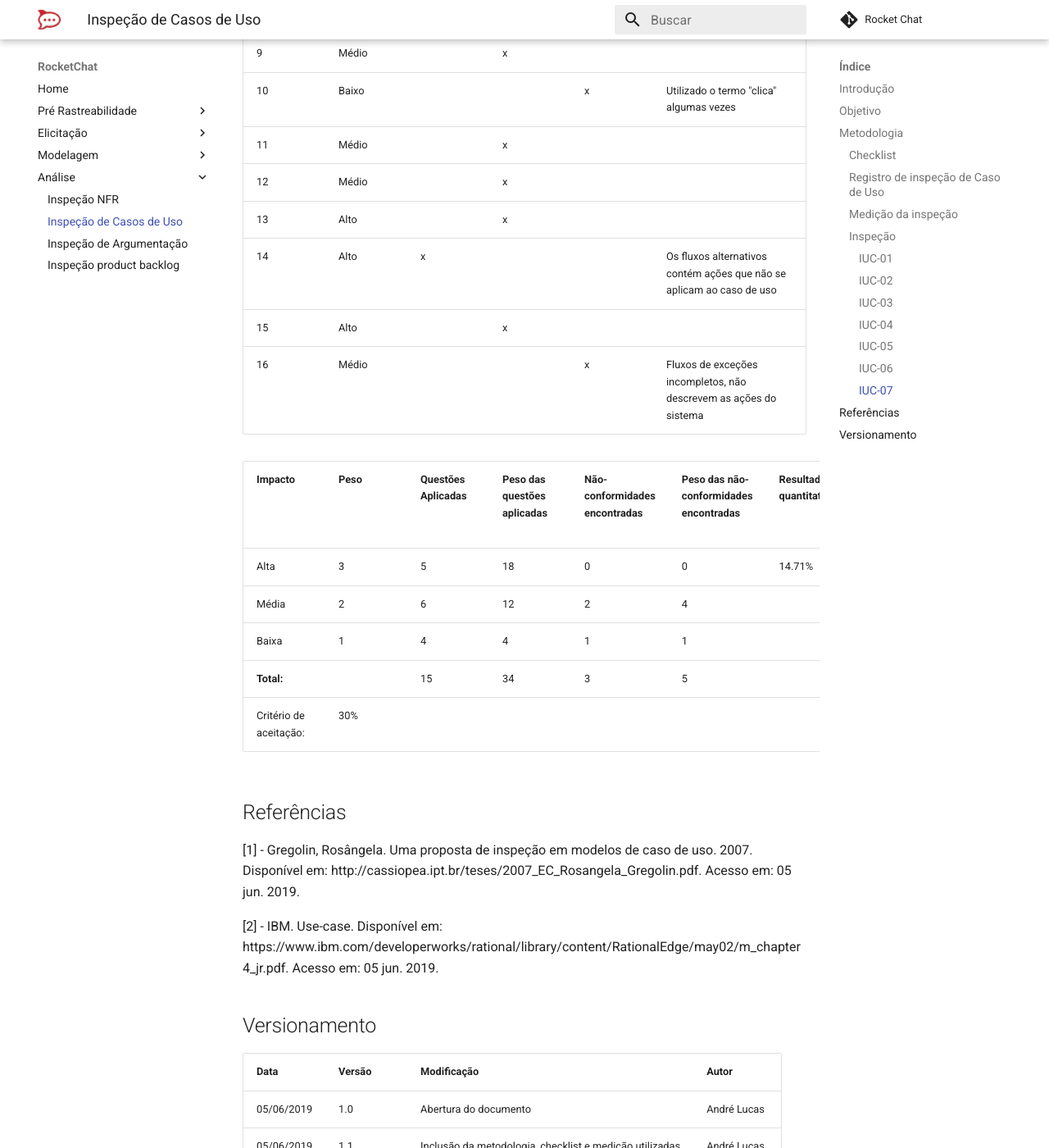
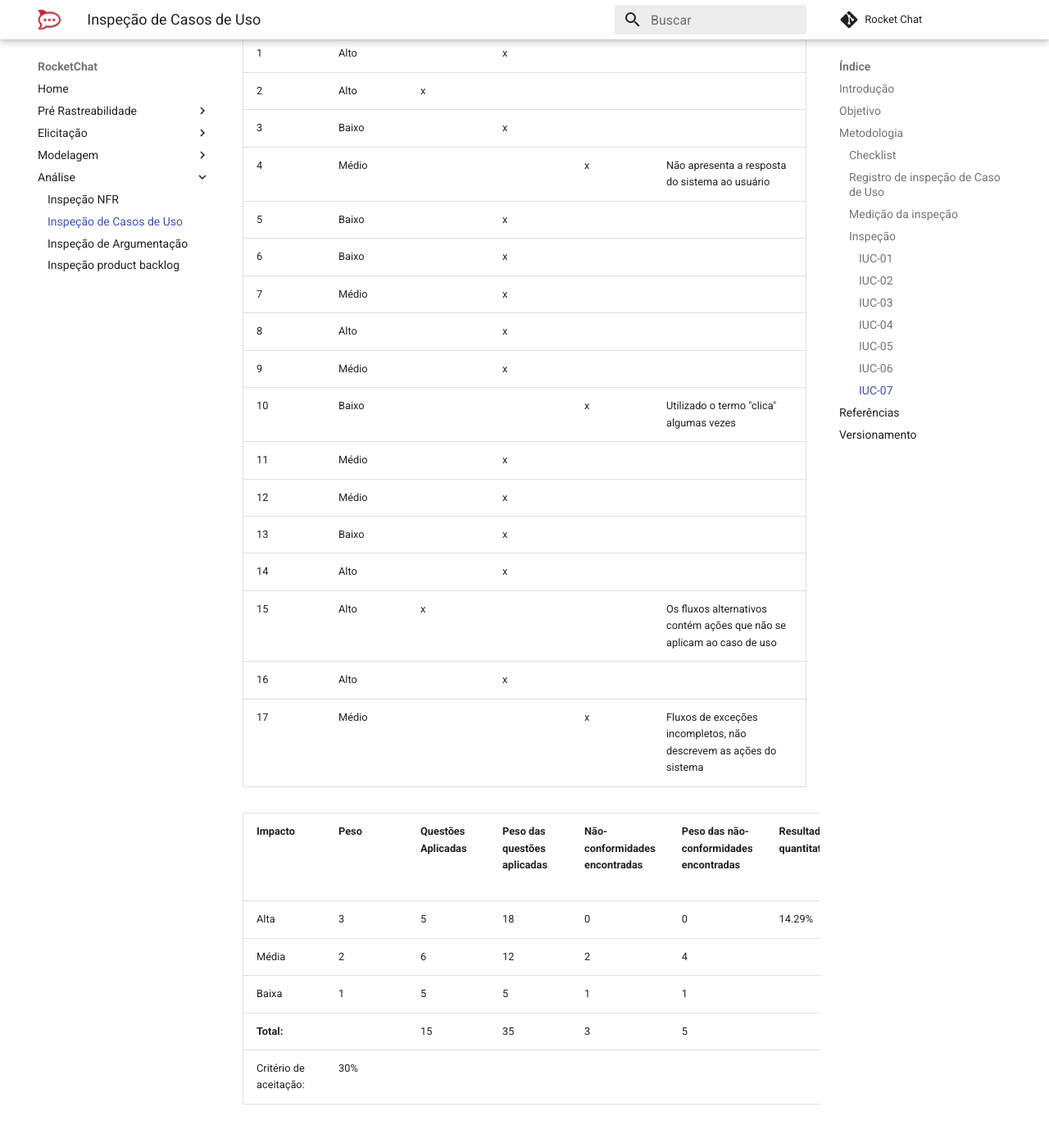
Before and after one commit to MarcosNBJ/2019.1-RocketChat, an MkDocs documentation site: the page built from docs/Análise/UC.md, in a window 1280 px wide and 1400 px high, scrolled down 13077 px. Shown: the whole window at 82% size. Built offline with MkDocs 1.6.1 and Material for MkDocs 9.7.7, drawn with Linux system fonts in a browser that asks for light colours; comment, search, counter and statistics services are not loaded; some of the changed text lies outside the part shown.

Commit message:
add novo criterio inspecao casos de uso

```diff
--- a/docs/Análise/UC.md
+++ b/docs/Análise/UC.md
@@ -30,10 +30,11 @@
 | 10 | São evitados termos que indicam a prematura especificação de interface, tais como “clicar” “botão” etc?| Baixo |
 | 11 | As funcionalidades se restringem ao quê o sistema deve fazer e não em como, evitando a definição explícita de código na especificação? | Médio |
 | 12 | A descrição evita requisitos de negócio sem ação direta ao sistema? | Médio |
-| 13 | O fluxo básico está aparentemente completo, isto é, há inexistência de evidências claras de incompleteza na especificação? | Alto |
-| 14 | O fluxo alternativo está aparentemente completo, isto é, há inexistência de evidências claras de incompleteza na especificação? | Alto |
-| 15 | As frases são numeradas para que possibilitem a rastreabilidade? | Alto |
-| 16 | Os fluxos de exceção são corretamente descritos?  | Médio |
+| 13 | Há presença de breve descrição de caso de uso, que especifique de forma clara o seu propósito? | Baixo |
+| 14 | O fluxo básico está aparentemente completo, isto é, há inexistência de evidências claras de incompleteza na especificação? | Alto |
+| 15 | O fluxo alternativo está aparentemente completo, isto é, há inexistência de evidências claras de incompleteza na especificação? | Alto |
+| 16 | As frases são numeradas para que possibilitem a rastreabilidade? | Alto |
+| 17 | Os fluxos de exceção são corretamente descritos?  | Médio |
 
 ### Registro de inspeção de Caso de Uso
 
@@ -58,10 +59,11 @@
 | 10 | Baixo |   |   |   |          |
 | 11 | Médio |   |   |   |          |
 | 12 | Médio |   |   |   |          |
-| 13 | Alto  |   |   |   |          |
+| 13 | Baixo |   |   |   |          |
 | 14 | Alto  |   |   |   |          |
 | 15 | Alto  |   |   |   |          |
-| 16 | Médio |   |   |   |          |
+| 16 | Alto  |   |   |   |          |
+| 17 | Médio |   |   |   |          |
 
 ### Medição da inspeção
 
@@ -72,8 +74,8 @@
 |----------|---|----|----|---|----|--------|---|
 |Alta      | 3 | 6  | 18 |   |    |        |Aprovado ou Reprovado |
 |Média     | 2 | 6  | 12 |   |    |        |   |
-|Baixa     | 1 | 4  | 4  |   |    |        |   |
-|**Total:**|   | 16 | 34 |   |    |        |   |
+|Baixa     | 1 | 5  | 5  |   |    |        |   |
+|**Total:**|   | 17 | 35 |   |    |        |   |
 |Critério de aceitação:|30%|
 
 ### Inspeção
@@ -86,31 +88,32 @@
 |:--:|:--:|:--:|
 |[EC1 - Fixar Mensagem](../Modelagem/especificacao.md#ec1)|05/06/2019|André Lucas|
 
-|Nº|Impacto|N/A|Sim|Não|Observação|
-|:--:|:--:|:--:|:--:|:--:|:--:|
-| 1  | Alto ||x|||
-| 2  | Alto |x||||
-| 3  | Baixo ||x|||
-| 4  | Médio |||x|Não apresenta a resposta do sistema|
-| 5  | Baixo ||x|||
-| 6  | Baixo ||x|||
-| 7  | Médio ||x|||
-| 8  | Alto ||x|||
-| 9  | Médio ||x|||
-| 10 | Baixo |||x|São utilizadas expressões que especifica a interface|
-| 11 | Médio ||x|||
-| 12 | Médio ||x|||
-| 13 | Alto ||x|||
-| 14 | Alto |x||||
-| 15 | Alto ||x|||
-| 16 | Médio |||x| Fluxos de exceções incompletos, não descrevem as ações do sistema |
+|Nº  |Impacto|N/A|Sim|Não|Observação|
+|:--:|:-----:|:-:|:-:|:-:|:--------:|
+| 1  | Alto  |   | x |   |          |
+| 2  | Alto  | x |   |   |          |
+| 3  | Baixo |   | x |   |          |
+| 4  | Médio |   |   | x | Não apresenta a resposta do sistema |
+| 5  | Baixo |   | x |   |          |
+| 6  | Baixo |   | x |   |          |
+| 7  | Médio |   | x |   |          |
+| 8  | Alto  |   | x |   |          |
+| 9  | Médio |   | x |   |          |
+| 10 | Baixo |   |   | x | São utilizadas expressões que especifica a interface |
+| 11 | Médio |   | x |   |          |
+| 12 | Médio |   | x |   |          |
+| 13 | Baixo |   | x |   |          |
+| 14 | Alto  |   | x |   |          |
+| 15 | Alto  | x |   |   |          |
+| 16 | Alto  |   | x |   |          |
+| 17 | Médio |   |   | x | Fluxos de exceções incompletos, não descrevem as ações do sistema |
 
 |Impacto|Peso|Questões Aplicadas|Peso das questões aplicadas|Não-conformidades encontradas|Peso das não-conformidades encontradas| Resultado quantitativo|Descrição do resultado quantitativo|
 |----------|---|----|----|---|---|--------|---|
-|Alta      | 3 | 6  | 18 | 0 | 0 | 14.71% | Aprovado |
+|Alta      | 3 | 6  | 18 | 0 | 0 | 14.29% | Aprovado |
 |Média     | 2 | 6  | 12 | 2 | 4 |        |   |
-|Baixa     | 1 | 4  | 4  | 1 | 1 |        |   |
-|**Total:**|   | 16 | 34 | 3 | 5 |        |   |
+|Baixa     | 1 | 5  | 5  | 1 | 1 |        |   |
+|**Total:**|   | 17 | 35 | 3 | 5 |        |   |
 |Critério de aceitação:|30%|
 
 #### IUC-02
@@ -119,31 +122,32 @@
 |:--:|:--:|:--:|
 |[EC2 - Mudar privacidade do Channel](../Modelagem/especificacao.md#ec2)|06/06/2019|André Lucas|
 
-|Nº|Impacto|N/A|Sim|Não|Observação|
-|:--:|:--:|:--:|:--:|:--:|:--:|
-| 1  | Alto ||x|||
-| 2  | Alto |||x|O fluxo alternativo não está especificado|
-| 3  | Baixo ||x|||
-| 4  | Médio |||x|Não apresenta a resposta do sistema em nenhum momento|
-| 5  | Baixo ||x|||
-| 6  | Baixo |x||||
-| 7  | Médio ||x|||
-| 8  | Alto ||x|||
-| 9  | Médio ||x|||
-| 10  | Baixo |||x|O termo "clica" é utilizado várias vezes|
-| 11 | Médio ||x|||
-| 12 | Médio ||x|||
-| 13 | Alto |||x|Algumas frases do fluxo devem ser reformuladas|
-| 14 | Alto |||x|Não há fluxo alternativo|
-| 15 | Alto ||x|||
-| 16 | Médio ||x|||
+|Nº  |Impacto|N/A|Sim|Não|Observação|
+|:--:|:-----:|:-:|:-:|:-:|:--------:|
+| 1  | Alto  |   | x |   |          |
+| 2  | Alto  |   |   | x | O fluxo alternativo não está especificado |
+| 3  | Baixo |   | x |   |          |
+| 4  | Médio |   |   | x | Não apresenta a resposta do sistema em nenhum momento |
+| 5  | Baixo |   | x |   |          |
+| 6  | Baixo | x |   |   |          |
+| 7  | Médio |   | x |   |          |
+| 8  | Alto  |   | x |   |          |
+| 9  | Médio |   | x |   |          |
+| 10 | Baixo |   |   | x | O termo "clica" é utilizado várias vezes |
+| 11 | Médio |   | x |   |          |
+| 12 | Médio |   | x |   |          |
+| 13 | Baixo |   | x |   |          |
+| 14 | Alto  |   |   | x | Algumas frases do fluxo devem ser reformuladas |
+| 15 | Alto  |   |   | x | Não há fluxo alternativo|
+| 16 | Alto  |   | x |   |          |
+| 17 | Médio |   | x |   |          |
 
 |Impacto|Peso|Questões Aplicadas|Peso das questões aplicadas|Não-conformidades encontradas|Peso das não-conformidades encontradas| Resultado quantitativo|Descrição do resultado quantitativo|
 |----------|---|----|----|---|----|--------|---|
-|Alta      | 3 | 6  | 18 | 3 | 9  | 35.29% | Reprovado |
+|Alta      | 3 | 6  | 18 | 3 | 9  | 34.29% | Reprovado |
 |Média     | 2 | 6  | 12 | 1 | 2  |        |   |
-|Baixa     | 1 | 4  | 4  | 1 | 1  |        |   |
-|**Total:**|   | 16 | 34 | 5 | 12 |        |   |
+|Baixa     | 1 | 5  | 5  | 1 | 1  |        |   |
+|**Total:**|   | 17 | 35 | 5 | 12 |        |   |
 |Critério de aceitação:|30%|
 
 #### IUC-03
@@ -152,31 +156,32 @@
 |:--:|:--:|:--:|
 |[EC3 - Criar only-read channel](../Modelagem/especificacao.md#ec3)|06/06/2019|André Lucas|
 
-|Nº|Impacto|N/A|Sim|Não|Observação|
-|:--:|:--:|:--:|:--:|:--:|:--:|
-| 1  | Alto ||x|||
-| 2  | Alto |||x|O fluxo alternativo não está especificado|
-| 3  | Baixo ||x|||
-| 4  | Médio |||x|Não apresenta a resposta do sistema ao usuário|
-| 5  | Baixo ||x|||
-| 6  | Baixo |x||||
-| 7  | Médio ||x|||
-| 8  | Alto ||x|||
-| 9  | Médio ||x|||
-| 10  | Baixo |||x|Utiliza o termo "clica" e o termo "botão"|
-| 11 | Médio ||x|||
-| 12 | Médio ||x|||
-| 13 | Alto |||x|O fluxo principal pode ser reescrito, retirando os termos incorretos|
-| 14 | Alto |||x|Não há fluxo alternativo|
-| 15 | Alto ||x|||
-| 16 | Médio ||x|||
+|Nº  |Impacto|N/A|Sim|Não|Observação|
+|:--:|:-----:|:-:|:-:|:-:|:--------:|
+| 1  | Alto  |   | x |   |          |
+| 2  | Alto  |   |   | x | O fluxo alternativo não está especificado |
+| 3  | Baixo |   | x |   |          |
+| 4  | Médio |   |   | x | Não apresenta a resposta do sistema ao usuário |
+| 5  | Baixo |   | x |   |          |
+| 6  | Baixo | x |   |   |          |
+| 7  | Médio |   | x |   |          |
+| 8  | Alto  |   | x |   |          |
+| 9  | Médio |   | x |   |          |
+| 10 | Baixo |   |   | x | Utiliza o termo "clica" e o termo "botão" |
+| 11 | Médio |   | x |   |          |
+| 12 | Médio |   | x |   |          |
+| 13 | Baixo |   | x |   |          |
+| 14 | Alto  |   |   | x | O fluxo principal pode ser reescrito, retirando os termos incorretos |
+| 15 | Alto  |   |   | x | Não há fluxo alternativo |
+| 16 | Alto  |   | x |   |          |
+| 17 | Médio |   | x |   |          |
 
 |Impacto|Peso|Questões Aplicadas|Peso das questões aplicadas|Não-conformidades encontradas|Peso das não-conformidades encontradas| Resultado quantitativo|Descrição do resultado quantitativo|
 |----------|---|----|----|---|----|--------|---|
-|Alta      | 3 | 6  | 18 | 3 | 9  | 35.29% | Reprovado |
+|Alta      | 3 | 6  | 18 | 3 | 9  | 34.29% | Reprovado |
 |Média     | 2 | 6  | 12 | 1 | 2  |        |   |
-|Baixa     | 1 | 4  | 4  | 1 | 1  |        |   |
-|**Total:**|   | 16 | 34 | 3 | 12 |        |   |
+|Baixa     | 1 | 5  | 5  | 1 | 1  |        |   |
+|**Total:**|   | 17 | 35 | 3 | 12 |        |   |
 |Critério de aceitação:|30%|
 
 #### IUC-04
@@ -188,30 +193,30 @@
 |Nº  |Impacto|N/A|Sim|Não|Observação|
 |----|-------|---|---|---|----------|
 | 1  | Alto  |   |   |   |          |
-| 2  | Alto  ||x|||
-| 3  | Baixo ||x|||
-| 4  | Médio |||x|Não apresenta a resposta do sistema ao usuário|
-| 5  | Baixo ||x|||
-| 6  | Baixo |x||||
-| 7  | Médio ||x|||
-| 8  | Alto ||x|||
-| 9  | Médio ||x|||
-| 10  | Baixo |||x|Utiliza o termo "clica"|
-| 11 | Médio ||x|||
-| 12 | Médio ||x|||
-| 13 | Alto  ||x|||
-| 14 | Alto  ||x|||
-| 15 | Alto  ||x|||
-| 16 | Médio ||x||||
+| 2  | Alto  |   | x |   |          |
+| 3  | Baixo |   | x |   |          |
+| 4  | Médio |   |   | x | Não apresenta a resposta do sistema ao usuário |
+| 5  | Baixo |   | x |   |          |
+| 6  | Baixo | x |   |   |          |
+| 7  | Médio |   | x |   |          |
+| 8  | Alto  |   | x |   |          |
+| 9  | Médio |   | x |   |          |
+| 10 | Baixo |   |   | x | Utiliza o termo "clica" |
+| 11 | Médio |   | x |   |          |
+| 12 | Médio |   | x |   |          |
+| 13 | Baixo |   | x |   |          |
+| 14 | Alto  |   | x |   |          |
+| 15 | Alto  |   | x |   |          |
+| 16 | Alto  |   | x |   |          |
+| 17 | Médio |   | x |   |          |
 
 |Impacto|Peso|Questões Aplicadas|Peso das questões aplicadas|Não-conformidades encontradas|Peso das não-conformidades encontradas| Resultado quantitativo|Descrição do resultado quantitativo|
 |----------|---|----|----|---|---|--------|---|
-|Alta      | 3 | 6  | 18 | 0 | 0 | 8.82%  | Aprovado |
+|Alta      | 3 | 6  | 18 | 0 | 0 | 8.57%  | Aprovado |
 |Média     | 2 | 6  | 12 | 1 | 2 |        |   |
-|Baixa     | 1 | 4  | 4  | 1 | 1 |        |   |
-|**Total:**|   | 16 | 34 | 2 | 3 |        |   |
+|Baixa     | 1 | 5  | 5  | 1 | 1 |        |   |
+|**Total:**|   | 17 | 35 | 2 | 3 |        |   |
 |Critério de aceitação:|30%|
-
 
 #### IUC-05
 
@@ -233,17 +238,18 @@
 | 10 | Baixo |   |   | x | Utilizado o termo "clica" algumas vezes|
 | 11 | Médio |   | x |   |          |
 | 12 | Médio | x |   |   |          |
-| 13 | Alto  |   | x |   |          |
+| 13 | Baixo |   | x |   |          |
 | 14 | Alto  |   | x |   |          |
 | 15 | Alto  |   | x |   |          |
-| 16 | Médio |   |   | x | Fluxos de exceções incompletos, deve ser descrito as ações do sistema após a exceção e não as ações do usuário |
+| 16 | Alto  |   | x |   |          |
+| 17 | Médio |   |   | x | Fluxos de exceções incompletos, deve ser descrito as ações do sistema após a exceção e não as ações do usuário |
 
 |Impacto|Peso|Questões Aplicadas|Peso das questões aplicadas|Não-conformidades encontradas|Peso das não-conformidades encontradas| Resultado quantitativo|Descrição do resultado quantitativo|
 |----------|---|---|----|---|-----|--------|----------|
-|Alta      | 3 | 5 | 18 | 1 |  3  | 23.53% | Aprovado |
+|Alta      | 3 | 5 | 18 | 1 |  3  | 22.86% | Aprovado |
 |Média     | 2 | 6 | 12 | 2 |  4  |
-|Baixa     | 1 | 4 | 4  | 1 |  1  |
-|**Total:**|   | 15| 34 | 4 |  8  |
+|Baixa     | 1 | 5 | 5  | 1 |  1  |
+|**Total:**|   | 15| 35 | 4 |  8  |
 | Critério de aceitação: | 30%    |
 
 #### IUC-06
@@ -266,17 +272,18 @@
 | 10 | Baixo |   |   | x | Utilizado o termo "clica" algumas vezes|
 | 11 | Médio |   | x |   |          |
 | 12 | Médio |   | x |   |          |
-| 13 | Alto  |   | x |   |          |
+| 13 | Baixo |   | x |   |          |
 | 14 | Alto  |   | x |   |          |
 | 15 | Alto  |   | x |   |          |
-| 16 | Médio |   |   | x | Fluxo de exceção incompleto, exceção 2 não é uma exceção do sistema |
+| 16 | Alto  |   | x |   |          |
+| 17 | Médio |   |   | x | Fluxo de exceção incompleto, exceção 2 não é uma exceção do sistema |
 
 |Impacto|Peso|Questões Aplicadas|Peso das questões aplicadas|Não-conformidades encontradas|Peso das não-conformidades encontradas| Resultado quantitativo|Descrição do resultado quantitativo|
 |----------|---|---|----|---|-----|--------|----------|
-|Alta      | 3 | 5 | 18 | 0 |  0  | 14.71% | Aprovado |
+|Alta      | 3 | 5 | 18 | 0 |  0  | 14.29% | Aprovado |
 |Média     | 2 | 6 | 12 | 2 |  4  |
-|Baixa     | 1 | 4 | 4  | 1 |  1  |
-|**Total:**|   | 15| 34 | 3 |  5  |
+|Baixa     | 1 | 5 | 5  | 1 |  1  |
+|**Total:**|   | 15| 35 | 3 |  5  |
 | Critério de aceitação: | 30%    |
 
 #### IUC-07
@@ -299,17 +306,18 @@
 | 10  | Baixo |   |   | x | Utilizado o termo "clica" algumas vezes|
 | 11 | Médio |   | x |   |          |
 | 12 | Médio |   | x |   |          |
-| 13 | Alto  |   | x |   |          |
-| 14 | Alto  | x |   |   | Os fluxos alternativos contém ações que não se aplicam ao caso de uso |
-| 15 | Alto  |   | x |   |          |
-| 16 | Médio |   |   | x | Fluxos de exceções incompletos, não descrevem as ações do sistema |
+| 13 | Baixo |   | x |   |          |
+| 14 | Alto  |   | x |   |          |
+| 15 | Alto  | x |   |   | Os fluxos alternativos contém ações que não se aplicam ao caso de uso |
+| 16 | Alto  |   | x |   |          |
+| 17 | Médio |   |   | x | Fluxos de exceções incompletos, não descrevem as ações do sistema |
 
 |Impacto|Peso|Questões Aplicadas|Peso das questões aplicadas|Não-conformidades encontradas|Peso das não-conformidades encontradas| Resultado quantitativo|Descrição do resultado quantitativo|
 |----------|---|---|----|---|-----|--------|----------|
-|Alta      | 3 | 5 | 18 | 0 |  0  | 14.71% | Aprovado |
+|Alta      | 3 | 5 | 18 | 0 |  0  | 14.29% | Aprovado |
 |Média     | 2 | 6 | 12 | 2 |  4  |
-|Baixa     | 1 | 4 | 4  | 1 |  1  |
-|**Total:**|   | 15| 34 | 3 |  5  |
+|Baixa     | 1 | 5 | 5  | 1 |  1  |
+|**Total:**|   | 15| 35 | 3 |  5  |
 | Critério de aceitação: | 30%    |
 
 ## Referências
```
